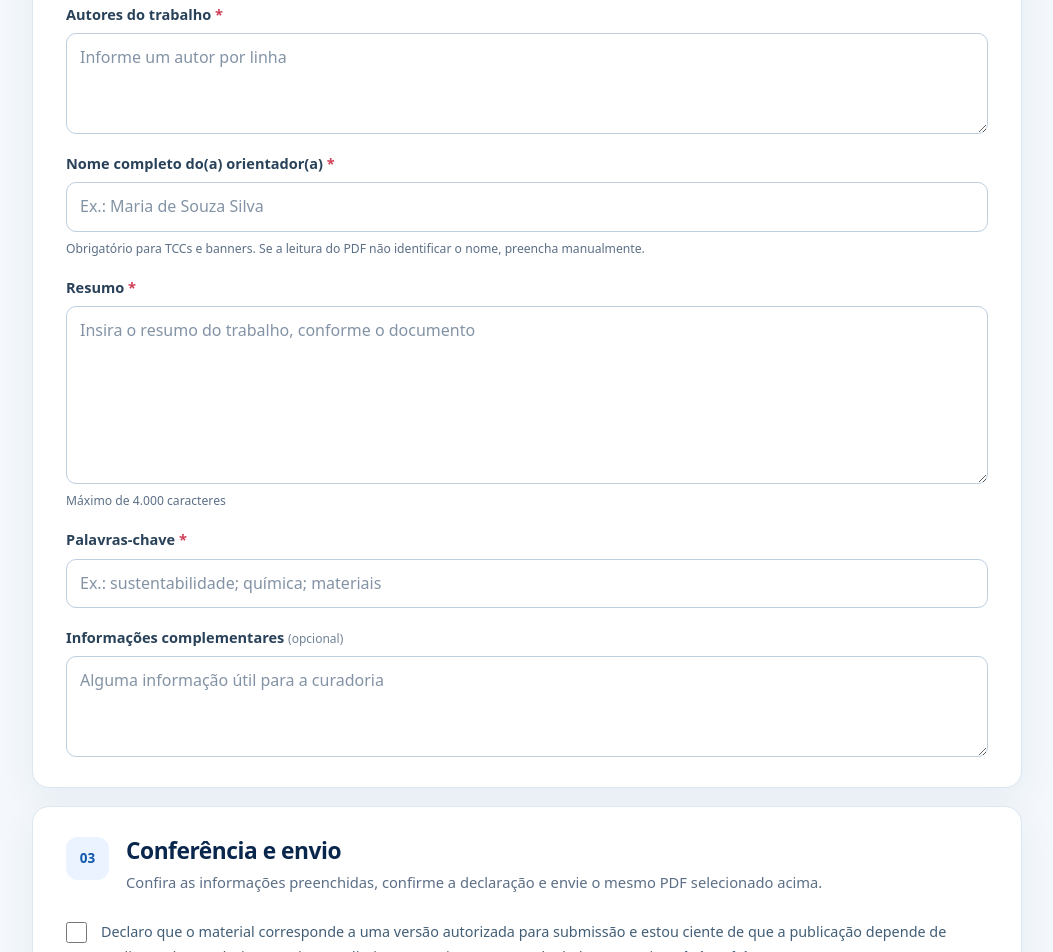
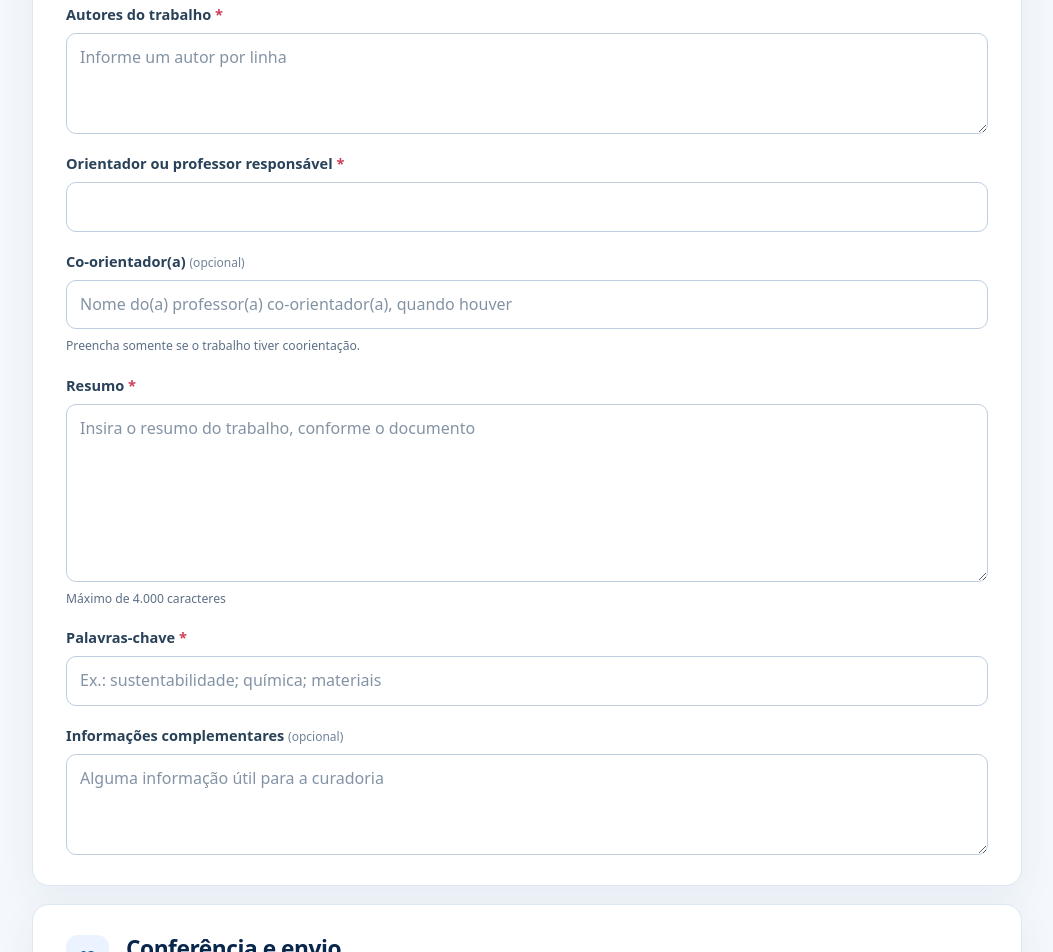
Before and after one commit to reinereng/repositorio-cetep-rm, a plain HTML site: page submeter.html in a window 1280 px wide. Shown: the part 1875-2827 px from the top of the page, without its empty margins (113-1166 px from the left). Drawn offline with Linux system fonts and the light colour scheme.

Commit message:
Add optional co-advisor field without altering main advisor requirement

```diff
--- a/submeter.html
+++ b/submeter.html
@@ -64,7 +64,8 @@ Preencha os campos para enviar seu trabalho à curadoria do CETEP-RM. Se preferi
 <div class="submission-field"><label for="curso">Curso técnico / Área <span aria-hidden="true">*</span></label><input id="curso" name="curso" list="cursos-sugestao" maxlength="120" required placeholder="Ex.: Química"><datalist id="cursos-sugestao"><option value="Química"><option value="Meio Ambiente"><option value="Eletrotécnica"><option value="Mecatrônica"></datalist></div>
 <div class="submission-field"><label for="evento">Feira ou evento científico</label><input id="evento" name="evento" type="text" maxlength="160" placeholder="Ex.: FECITEC, CEMATEP, FECIBA ou não se aplica"></div>
 <div class="submission-field submission-field--full"><label for="autores">Autores do trabalho <span aria-hidden="true">*</span></label><textarea id="autores" name="autores" maxlength="1200" required rows="3" placeholder="Informe um autor por linha"></textarea></div>
-<div class="submission-field submission-field--full"><label for="orientador">Nome completo do(a) orientador(a) <span aria-hidden="true">*</span></label><input id="orientador" name="orientador" type="text" maxlength="200" minlength="5" autocomplete="off" required aria-describedby="ajuda-orientador" placeholder="Ex.: Maria de Souza Silva"><small id="ajuda-orientador">Obrigatório para TCCs e banners. Se a leitura do PDF não identificar o nome, preencha manualmente.</small></div>
+<div class="submission-field submission-field--full"><label for="orientador">Orientador ou professor responsável <span aria-hidden="true">*</span></label><input id="orientador" name="orientador" type="text" maxlength="200" required></div>
+<div class="submission-field submission-field--full"><label for="coorientador">Co-orientador(a) <span class="optional">(opcional)</span></label><input id="coorientador" name="coorientador" type="text" maxlength="200" placeholder="Nome do(a) professor(a) co-orientador(a), quando houver"><small>Preencha somente se o trabalho tiver coorientação.</small></div>
 <div class="submission-field submission-field--full"><label for="resumo">Resumo <span aria-hidden="true">*</span></label><textarea id="resumo" name="resumo" rows="6" maxlength="4000" required placeholder="Insira o resumo do trabalho, conforme o documento"></textarea><small id="resumo-contador">Máximo de 4.000 caracteres</small></div>
 <div class="submission-field submission-field--full"><label for="palavrasChave">Palavras-chave <span aria-hidden="true">*</span></label><input id="palavrasChave" name="palavrasChave" type="text" maxlength="400" required placeholder="Ex.: sustentabilidade; química; materiais"></div>
 <div class="submission-field submission-field--full"><label for="complemento">Informações complementares <span class="optional">(opcional)</span></label><textarea id="complemento" name="complemento" rows="3" maxlength="1000" placeholder="Alguma informação útil para a curadoria"></textarea></div>
```
